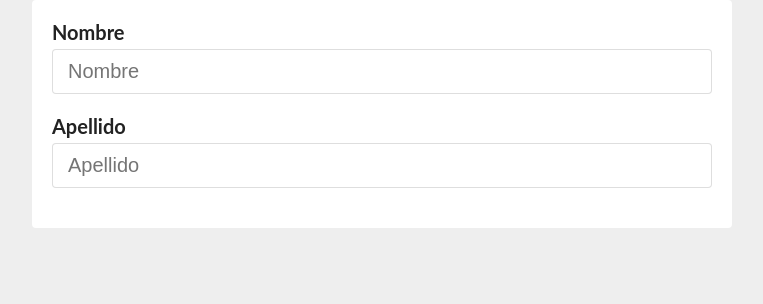
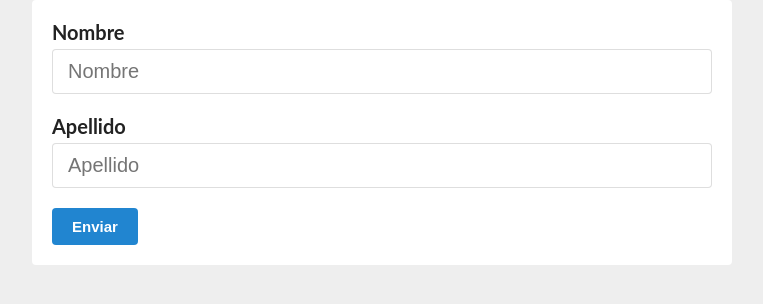
Before and after one commit to Chrisbadill/practica-gestor-usuarios, a React (Create React App) app: page / in a window 1280 px wide. Shown: the top 304 px of the page, without its empty margins (258-1021 px from the left). Built offline with nearby package versions, Linux system fonts and the light colour scheme.

Commit message:
se creo y agrego el componente Button

```diff
--- a/src/App.js
+++ b/src/App.js
@@ -2,6 +2,7 @@ import useFormulario from "./hooks/useFormulario";
 import Input from "./components/Input";
 import Card from "./components/Card";
 import Container from "./components/Container";
+import Button from "./components/Button";
 
 function App() {
   const [formulario, handleChange] = useFormulario({ name: "", lastname: "" });
@@ -26,6 +27,7 @@ function App() {
               value={formulario.lastname}
               onChange={handleChange}
             />
+            <Button>Enviar</Button>
           </form>
         </div>
       </Card>
--- /dev/null
+++ b/src/components/Button.css
@@ -0,0 +1,15 @@
+button.button {
+    transition: all 05s ease;
+    background-color: #2185D0;
+    border-radius: 4px;
+    color: #fff;
+    border: none;
+    padding: 10px 20px;
+    font-weight: 700;
+    font-size: 15px;
+    cursor: pointer;
+}
+
+button.button:hover{
+    background-color: #1678c2;
+}
--- /dev/null
+++ b/src/components/Button.js
@@ -0,0 +1,7 @@
+import "./Button.css";
+
+const Button = ({ children }) => {
+  return <button className="button">{children}</button>;
+};
+
+export default Button;
```
